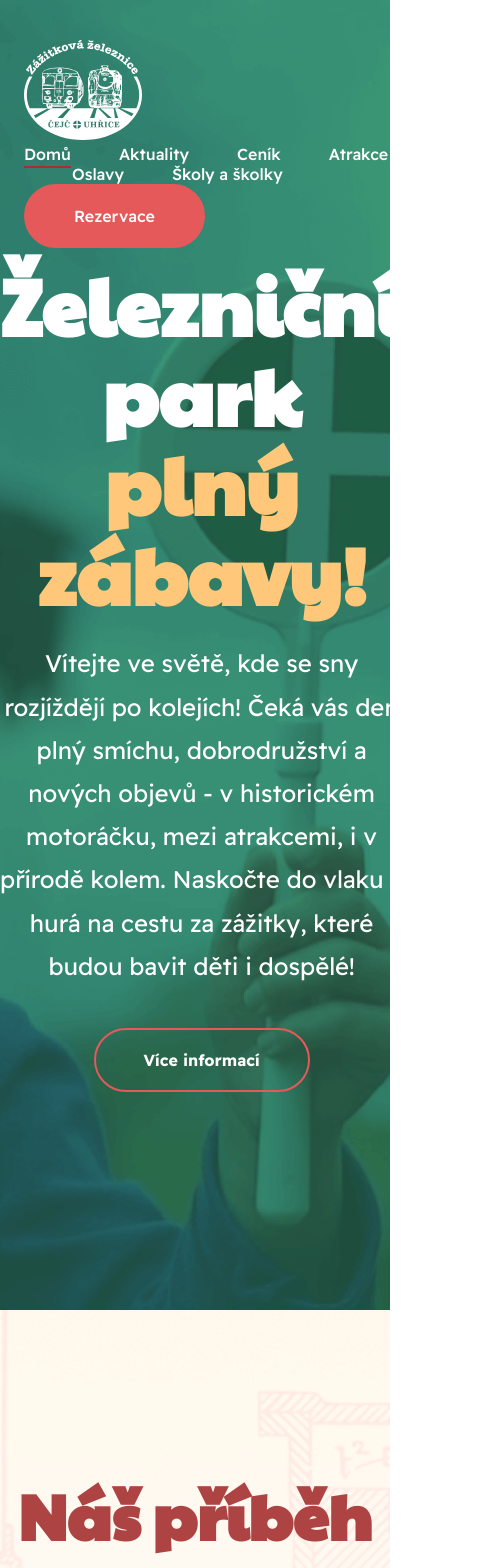
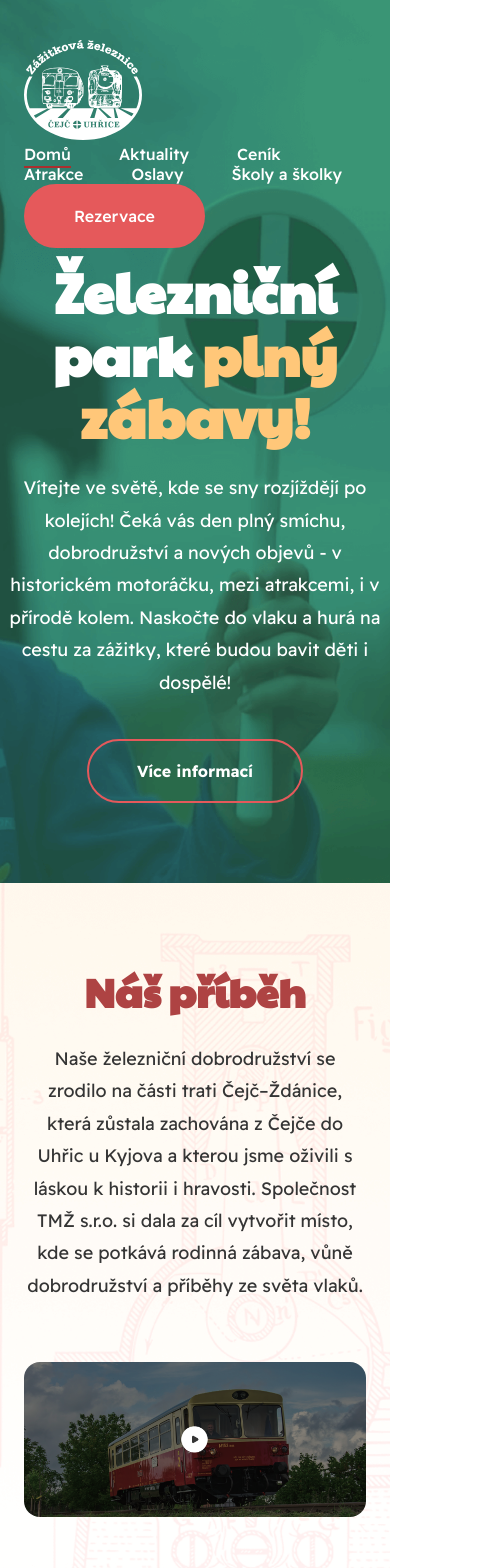
Before and after one commit to PavelWol/vlaky, a Nuxt app: page / in a window 390 px wide. Shown: the top 1568 px of the page, 485 px wide, since content can reach past the window. Built offline with nearby package versions, Linux system fonts and the light colour scheme.

Commit message:
mobile respo

```diff
--- a/app/components/homepage/EventsNews.vue
+++ b/app/components/homepage/EventsNews.vue
@@ -65,5 +65,15 @@ import SecondaryButton from "~/components/interactive/button/SecondaryButton.vue
   color: #AE4343;
 }
 
+@media (max-width: 1024px) {
+  .cards {
+    flex-direction: column;
+  }
+
+  .features h2 {
+    margin-bottom: 40px;
+  }
+}
+
 
 </style>
--- a/app/components/homepage/Gallery.vue
+++ b/app/components/homepage/Gallery.vue
@@ -51,13 +51,13 @@ onBeforeUnmount(() => window.removeEventListener('keydown', handleKey))
         <img
             v-if="fade"
             :src="gallery.selectedImage.src"
-            class="w-full rounded shadow-lg"
+            class=""
             :alt="gallery.selectedImage.caption"
         />
       </transition>
 
       <!-- Popis obrázku -->
-      <div class="mt-4 text-center text-sm opacity-80">
+      <div class="">
         <p>{{ gallery.selectedImage.caption }}</p>
         <p>{{ gallery.selectedIndex + 1 }} / {{ gallery.images.length }}</p>
       </div>
@@ -126,4 +126,14 @@ h2 {
   justify-content: center;
   z-index: 50;
 }
+
+@media (max-width: 1024px) {
+  .gallery img {
+    max-width: 1024px;
+  }
+
+  .fullscreen img {
+    padding: 0 24px;
+  }
+}
 </style>
--- a/app/components/homepage/Hero.vue
+++ b/app/components/homepage/Hero.vue
@@ -15,6 +15,9 @@
   </header>
 
 </template>
+
+<script setup lang="ts">
+</script>
 
 <style>
 
@@ -65,7 +68,6 @@
 }
 
 .hero-content p {
-  font-size: 24px;
   margin-top: 24px;
   margin-left: auto;
   margin-right: auto;
@@ -73,8 +75,10 @@
   color: #ffffff;
 }
 
-
+@media (max-width: 1024px) {
+  .hero {
+    padding-bottom: 80px ;
+  }
+}
 
 </style>
-<script setup lang="ts">
-</script>
--- a/app/components/homepage/LookForward.vue
+++ b/app/components/homepage/LookForward.vue
@@ -81,4 +81,10 @@ export default defineComponent({
   justify-content: space-between;
 }
 
+@media (max-width: 1024px) {
+  .cards {
+    flex-direction: column;
+  }
+}
+
 </style>
--- a/app/components/homepage/OurStory.vue
+++ b/app/components/homepage/OurStory.vue
@@ -17,7 +17,7 @@
           </p>
         </template>
       </SectionHeading>
-      <img src="https://placehold.co/600x400" alt="Šlapací drezína" class="story-img">
+      <img src="/images/video-img.png" alt="Šlapací drezína" class="story-img">
       <p>
         S pomocí Jirky Kotase a nadšenců z Klubu přátel kolejových vozidel z Brna a historických kousků z jeho sbírky získal
         náš park kouzlo starých časů. Díky podpoře mnoha dalších se nám daří vytvářet prostor,
@@ -59,9 +59,10 @@ import SectionHeading from "~/components/ui/SectionHeading.vue";
 }
 
 .story .story-img {
-  margin-top: 80px;
+  margin: 60px 0 36px 0;
   max-width: 100%;
   border-radius: 16px;
+  max-height: 590px;
 }
 
 </style>
--- a/app/components/navigation/Footer.vue
+++ b/app/components/navigation/Footer.vue
@@ -108,4 +108,15 @@ footer p {
   margin: 64px 0 0 0;
 }
 
+@media (max-width: 1024px) {
+  .contact-wrap {
+    flex-direction: column;
+    gap: 32px;
+  }
+
+  footer {
+    padding: unset;
+  }
+}
+
 </style>
--- a/app/pages/aktuality/[slug].vue
+++ b/app/pages/aktuality/[slug].vue
@@ -76,4 +76,15 @@ h2 {
   max-width: 420px;
 }
 
+@media (max-width: 1024px) {
+  .post-imgs {
+    flex-direction: column;
+    gap: 20px;
+  }
+
+  .post > p {
+    margin: 24px 0 40px 0;
+  }
+}
+
 </style>
--- a/app/pages/index.vue
+++ b/app/pages/index.vue
@@ -19,6 +19,10 @@ import Gallery from "~/components/homepage/Gallery.vue";
 </script>
 
 <style>
+
+* {
+  box-sizing: border-box;
+}
 
 body {
   margin: 0;
@@ -87,4 +91,30 @@ h3 {
   border-color: #FFC779;
 }
 
+@media (max-width: 1024px) {
+  h1 {
+    font-size: 56px !important;
+  }
+
+  h2 {
+    font-size: 40px !important;
+  }
+
+  h3 {
+    font-size: 24px !important;
+  }
+
+  p {
+    font-size: 18px !important;
+  }
+
+  .grid, .gallery, .aktuality {
+    grid-template-columns: 1fr !important;
+  }
+
+  .container {
+    padding: 80px 24px !important;
+  }
+}
+
 </style>
--- a/app/pages/skoly-skolky.vue
+++ b/app/pages/skoly-skolky.vue
@@ -99,6 +99,7 @@
         </template>
       </SectionHeading>
     </div>
+    <Form />
   </div>
 
 </template>
@@ -109,13 +110,14 @@
 
 import {defineComponent} from "vue";
 import SectionHeading from "~/components/ui/SectionHeading.vue";
+import Form from "~/components/interactive/Form.vue";
 
 export default defineComponent({
-  components: {SectionHeading}
+  components: {SectionHeading, Form}
 })
 </script>
 
-<style>
+<style scoped>
 
 .subtext {
   font-size: 24px;
```
Also changed, not shown: public/images/video-img.png (added).
